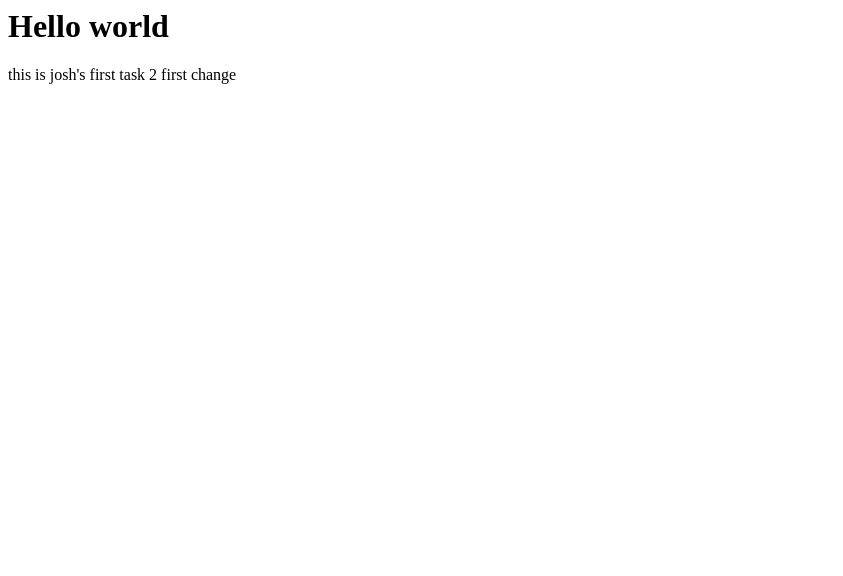
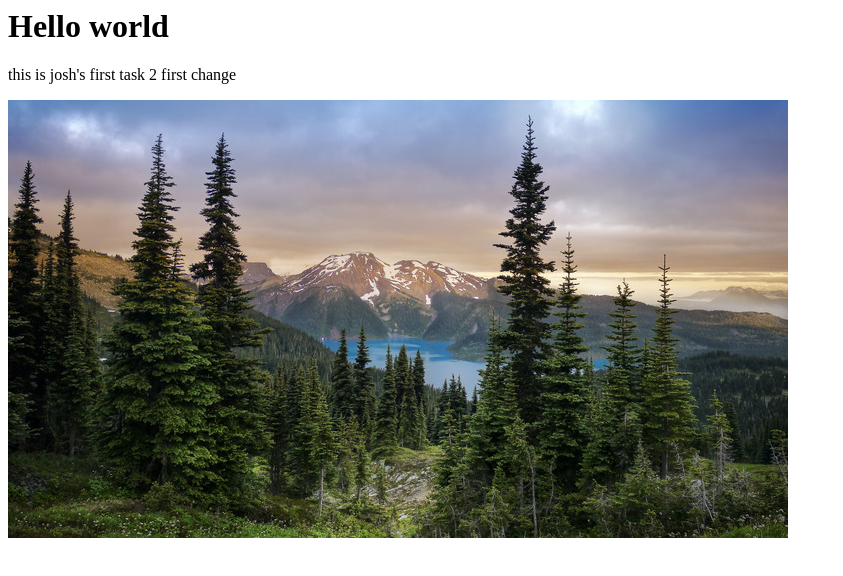
Before and after one commit to Joix09/cloudcomputing-task2, a plain HTML site: page index.html in a window 1280 px wide. Shown: the whole page, without its empty margins (0-843 px from the left). Drawn offline with Linux system fonts and the light colour scheme.

Commit message:
added a picture3

```diff
--- a/index.html
+++ b/index.html
@@ -1,4 +1,4 @@
 <h1>Hello world</h1>
 <p>this is josh's first task 2 first change</p>
 
-<img src="pic-for-cloudcomputingT2.jpg"
+<img src="./pic-for-cloudcomputingT2.jpg" alt="Cloud computing task image">
```
